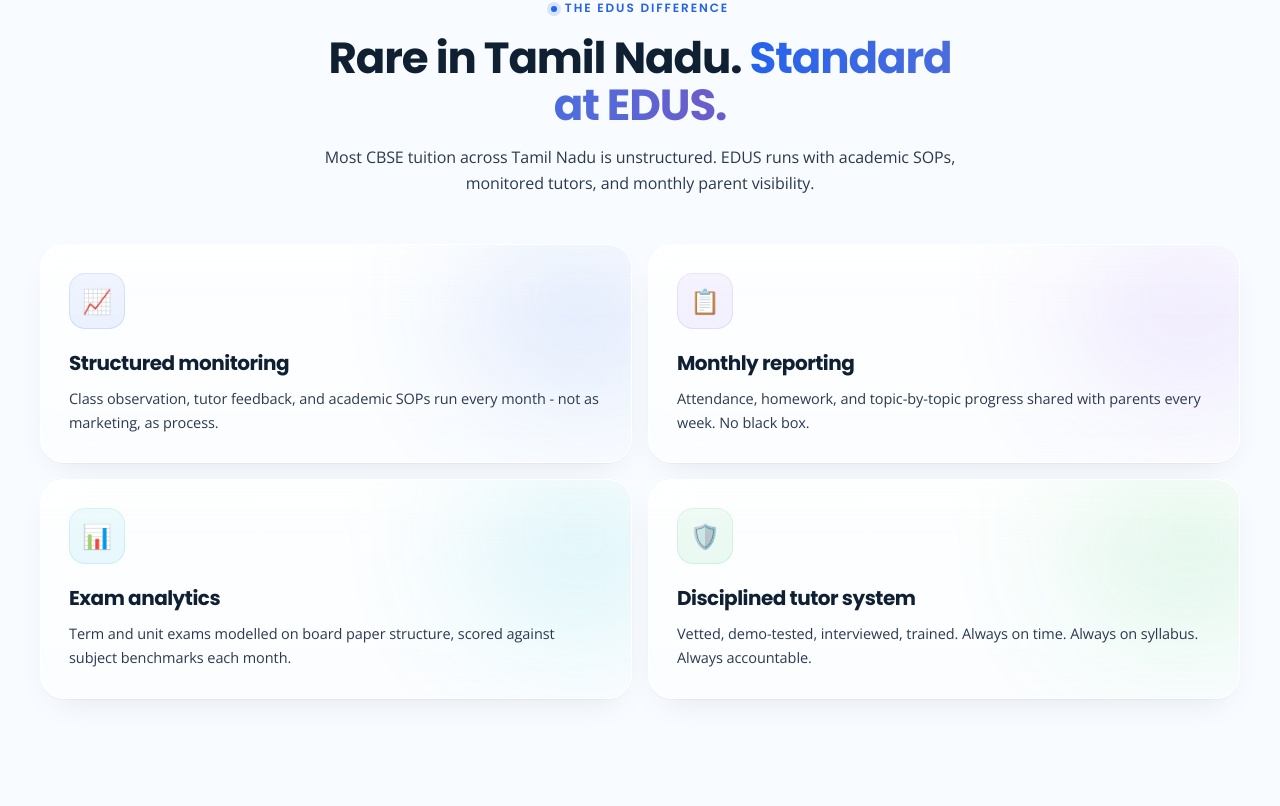
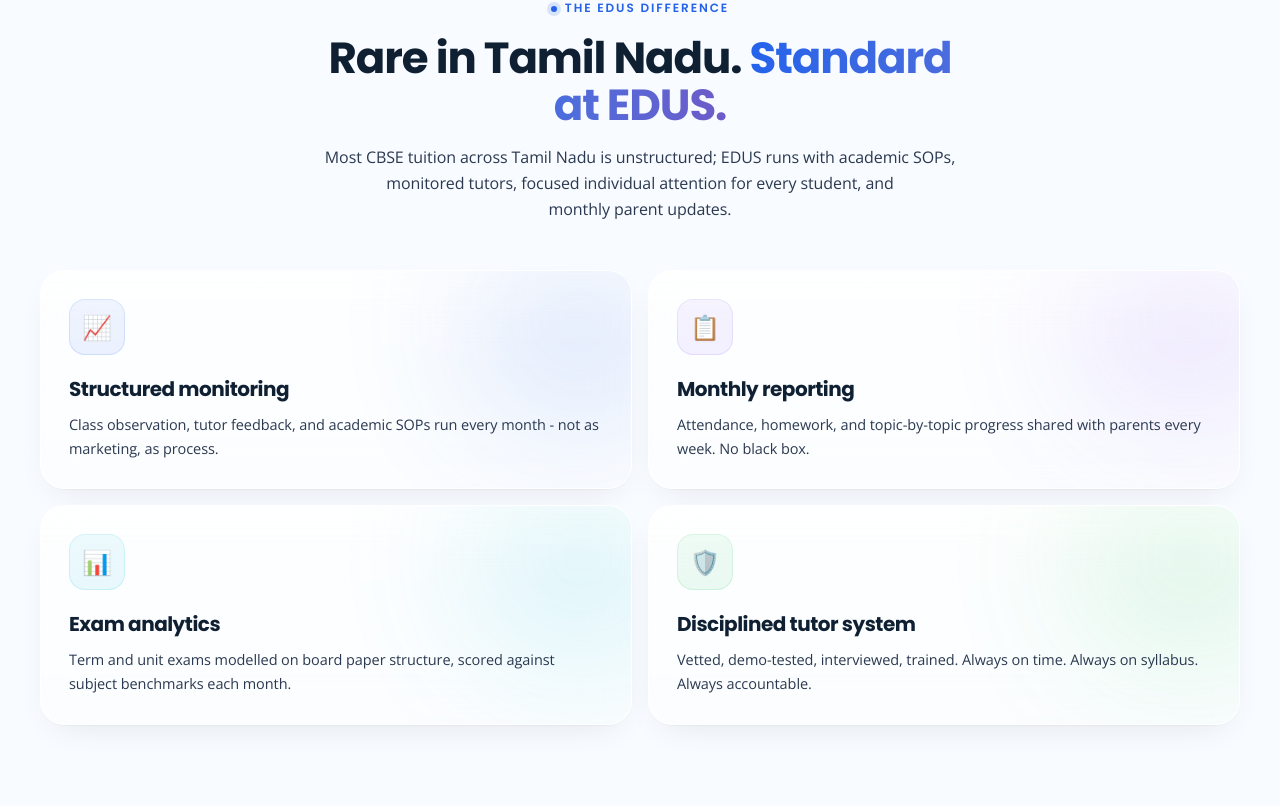
Before and after one commit to edustutor/edusmainwebsite, a Next.js app: page /in in a window 1280 px wide. Shown: the part 914-1720 px from the top of the page. Built offline with nearby package versions, Linux system fonts and the light colour scheme.

Commit message:
fix: update pricing for All-Subject Package and enhance description for clarity and parent communication

```diff
--- a/app/in/page.tsx
+++ b/app/in/page.tsx
@@ -23,7 +23,7 @@
 const PRICING = [
   { tag: "Admission Fee", price: "₹2,000", unit: "one-time", bullets: ["Onboarding & assessment", "Account setup", "Welcome pack"], tint: "#2563EB" },
   { tag: "Per Subject", price: "₹1,000", unit: "/ month", bullets: ["2 hours / week per subject", "Live + recorded", "Monthly reporting"], tint: "#06B6D4" },
-  { tag: "All-Subject Package", price: "₹5,000", unit: "/ month", bullets: ["All 6 subjects covered", "Save vs. per-subject", "Priority parent support"], tint: "#8B5CF6", featured: true },
+  { tag: "All-Subject Package", price: "₹2,500", unit: "/ month", bullets: ["All 6 subjects covered", "Save vs. per-subject", "Priority parent support"], tint: "#8B5CF6", featured: true },
 ];
 const PILLARS = [
   { icon: "📈", title: "Structured monitoring", body: "Class observation, tutor feedback, and academic SOPs run every month - not as marketing, as process.", tint: "#2563EB" },
@@ -97,8 +97,10 @@
               Rare in Tamil Nadu. <em>Standard at EDUS.</em>
             </h2>
             <p className="text-[#2B3950] text-[16px] mt-4 leading-relaxed">
-              Most CBSE tuition across Tamil Nadu is unstructured. EDUS runs with academic SOPs,
-              monitored tutors, and monthly parent visibility.
+              Most CBSE tuition across Tamil Nadu is unstructured; EDUS runs with academic SOPs,
+              monitored tutors, focused individual attention for every student, and
+              <br />
+              monthly parent updates.
             </p>
           </div>
 
```
